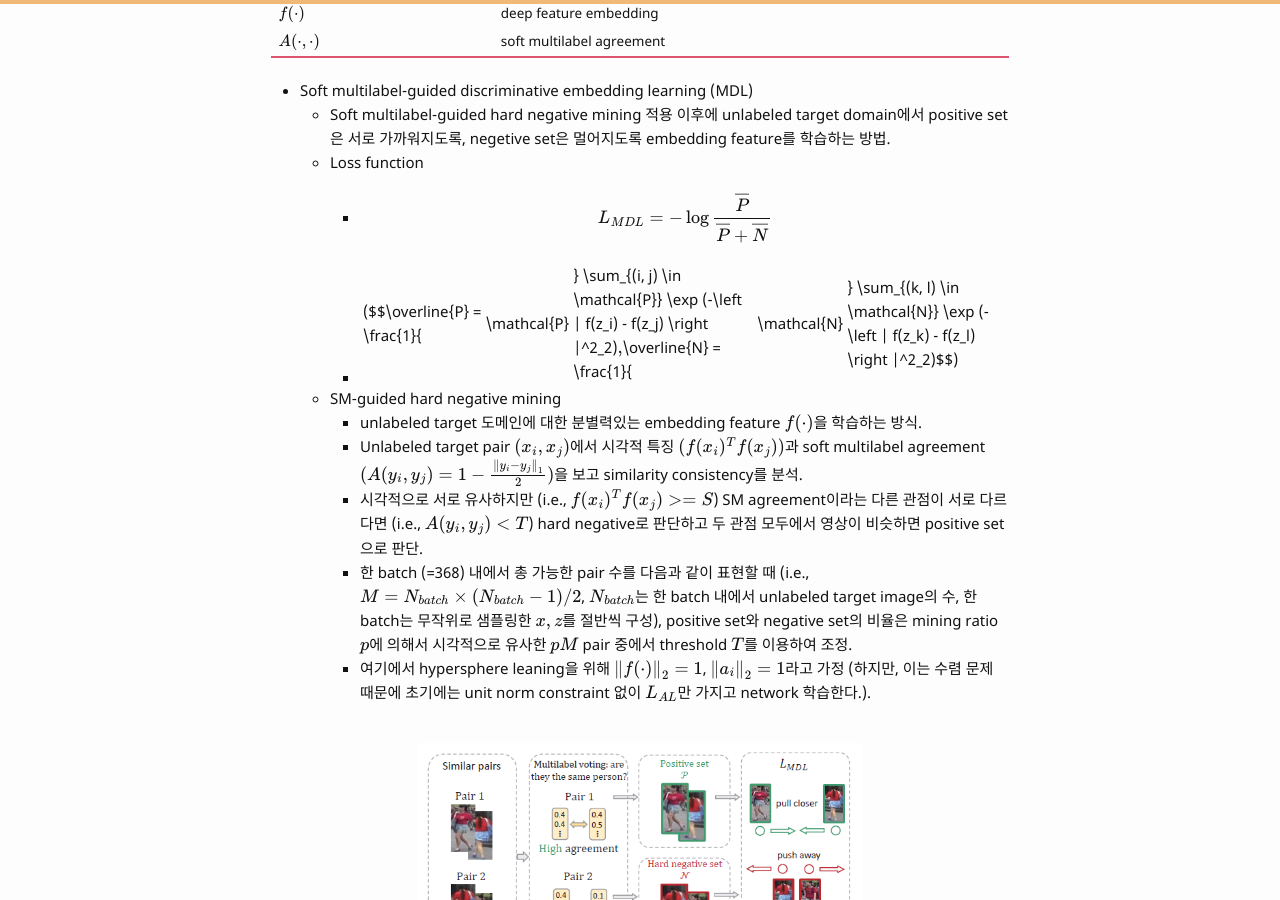
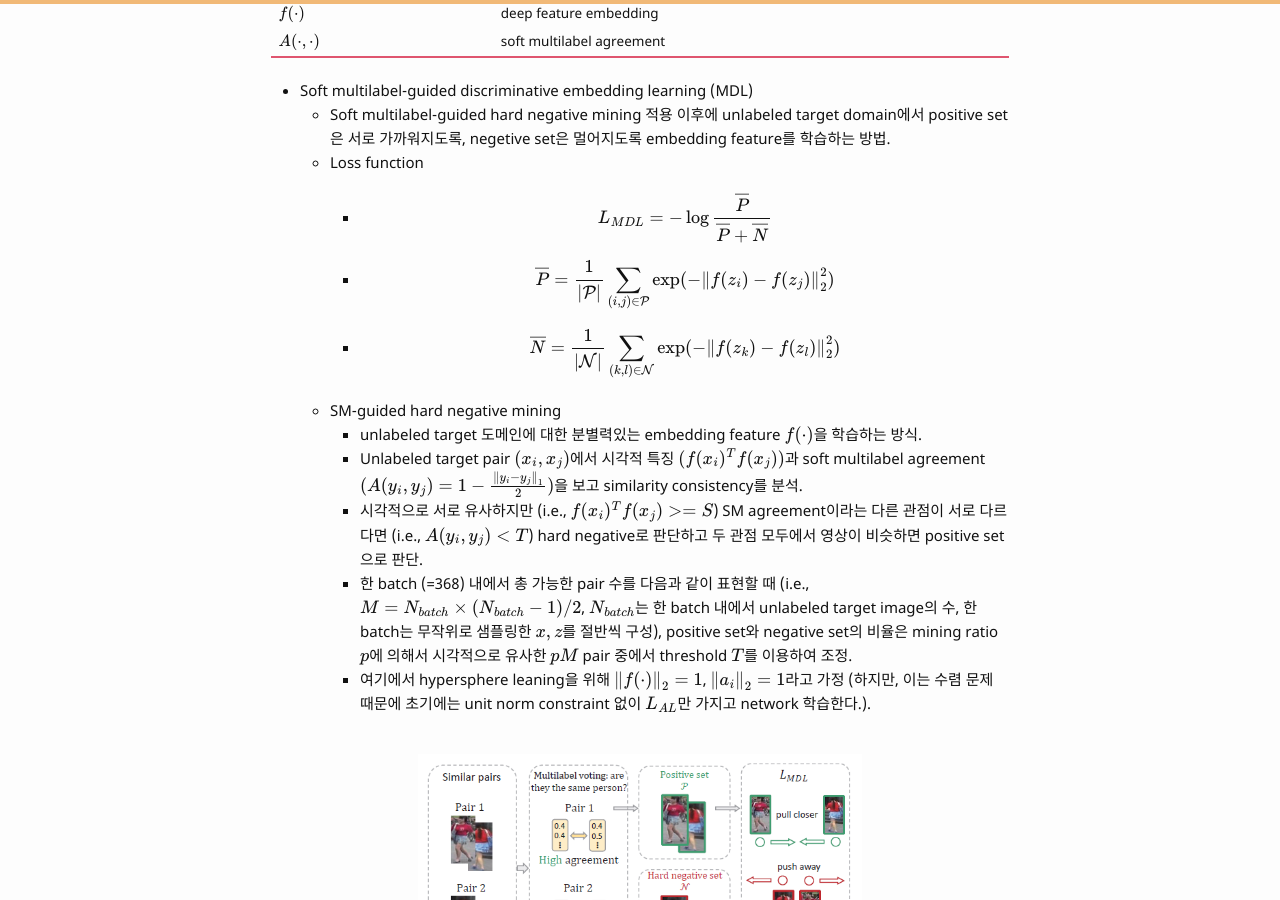
Before and after one commit to bismex/bismex.github.io, a Jekyll site: the page built from _posts/2019-07-03-MAR.md, in a window 1280 px wide and 900 px high, scrolled down 2570 px. Built offline with Jekyll 4.4.1, drawn with Linux system fonts in a browser that asks for light colours; formulas are drawn with MathJax 3.

Commit message:
Update 2019-07-03-MAR.md

```diff
--- a/_posts/2019-07-03-MAR.md
+++ b/_posts/2019-07-03-MAR.md
@@ -82,7 +82,8 @@
   - Soft multilabel-guided hard negative mining 적용 이후에 unlabeled target domain에서 positive set은 서로 가까워지도록, negetive set은 멀어지도록 embedding feature를 학습하는 방법.
   - Loss function
     - $$L_{MDL} = -\log \frac{\overline{P}}{\overline{P} + \overline{N}}$$
-    - ($$\overline{P} = \frac{1}{|\mathcal{P}|} \sum_{(i, j) \in \mathcal{P}} \exp (-\left \| f(z_i) - f(z_j) \right \|^2_2)$$, $$\overline{N} = \frac{1}{|\mathcal{N}|} \sum_{(k, l) \in \mathcal{N}} \exp (-\left \| f(z_k) - f(z_l) \right \|^2_2)$$)
+    - $$\overline{P} = \frac{1}{|\mathcal{P}|} \sum_{(i, j) \in \mathcal{P}} \exp (-\left \| f(z_i) - f(z_j) \right \|^2_2)$$
+    - $$\overline{N} = \frac{1}{|\mathcal{N}|} \sum_{(k, l) \in \mathcal{N}} \exp (-\left \| f(z_k) - f(z_l) \right \|^2_2)$$
   - SM-guided hard negative mining
     - unlabeled target 도메인에 대한 분별력있는 embedding feature $$f(\cdot)$$을 학습하는 방식.
     - Unlabeled target pair $$(x_i, x_j)$$에서 시각적 특징 $$(f(x_i)^T f(x_j))$$과 soft multilabel agreement $$(A(y_i, y_j)=1-\frac{\left \| y_i - y_j \right \|_1}{2})$$을 보고 similarity consistency를 분석.
```
